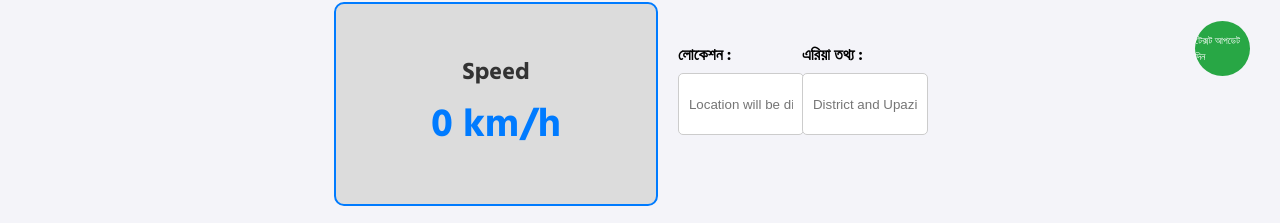
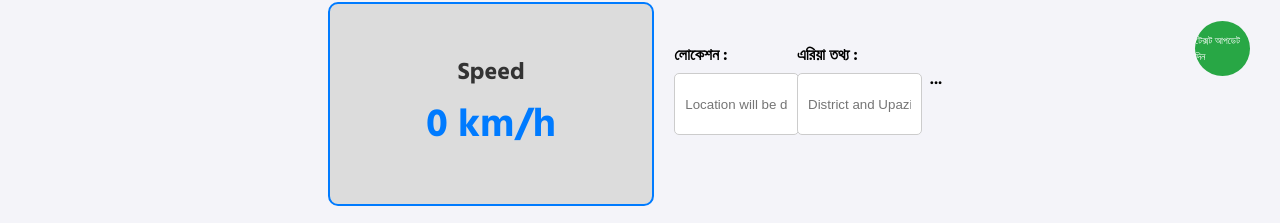
Before and after one commit to MuhammadAshikurRahman/live-train-tracking-system, a website: page views/loc&speed.html in a window 1280 px wide. Shown: the part 704-927 px from the top of the page. Drawn offline with nearby package versions, Linux system fonts and the light colour scheme; no server answers.

Commit message:
Update loc&speed.html

```diff
--- a/views/loc&speed.html
+++ b/views/loc&speed.html
@@ -161,7 +161,9 @@
             padding: 10px;
             display: inline-block;
         }
-
+        .statusdiv {
+            margin-top:10px
+        }
     </style>
 </head>
 <body>
@@ -199,7 +201,8 @@
             <button type="button">Send</button>
         </div>
 
-     <p id="status" ></p>
+     <div class="statusdiv"><p id="status" >...</p></div>
+
 
     </div>
 
```
